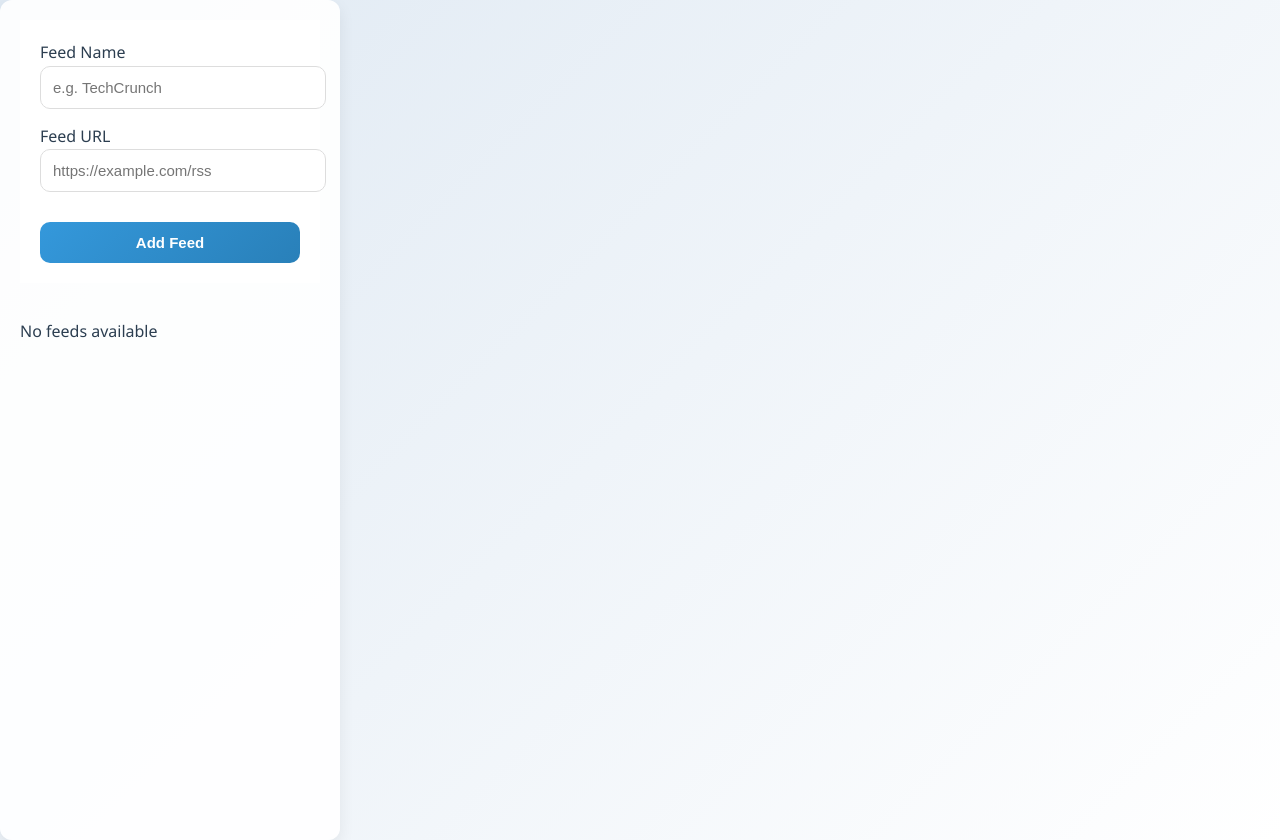
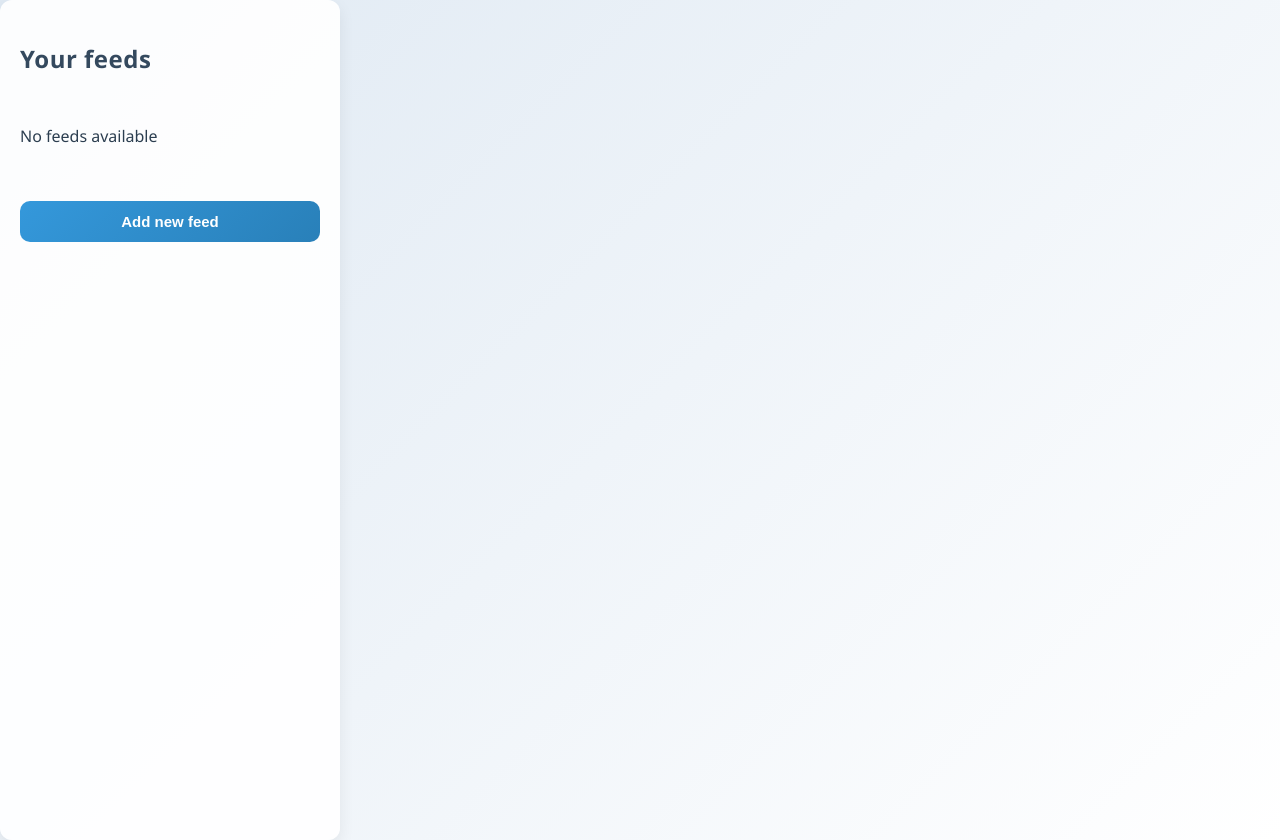
Before and after one commit to unalkyouie/rss-reader-web, a React (Vite) app: page / in a window 1280 px wide. Built offline with nearby package versions, Linux system fonts and the light colour scheme.

Commit message:
refactor: add sidebarcompinent handling feeds managment

```diff
--- a/src/components/MainView.tsx
+++ b/src/components/MainView.tsx
@@ -1,20 +1,15 @@
 import React, { useEffect, useState } from 'react';
-import FeedList from '~/features/feeds/FeedList';
-import FeedForm from '~/features/feeds/FeedForm';
 import ArticlesGrid from '~/features/articles/ArticlesGrid';
 import useFeedArticles from '~/hooks/useFeedArticles';
 import usePersistedFeeds from '~/hooks/usePersistedFeeds';
+import FeedSidebar from '~/features/feeds/FeedSidebar';
 
 const MainView = () => {
-  const [selectedFeed, setSelectedFeed] = useState(() => {
-    return localStorage.getItem('selectedFeedUrl') || '';
-  });
-  const { articles, error, loading } = useFeedArticles(selectedFeed || '');
-  const { feeds, addFeed } = usePersistedFeeds();
-
-  const handleAddFeed = (newFeed: { name: string; url: string }) => {
-    addFeed(newFeed);
-  };
+  const [selectedFeed, setSelectedFeed] = useState(
+    () => localStorage.getItem('selectedFeedUrl') || '',
+  );
+  const { articles, error, loading } = useFeedArticles(selectedFeed);
+  const { feeds } = usePersistedFeeds();
 
   const handleSelectFeed = (url: string) => {
     setSelectedFeed(url);
@@ -23,22 +18,16 @@ const MainView = () => {
 
   useEffect(() => {
     if ((!selectedFeed || !feeds.find((f) => f.url === selectedFeed)) && feeds.length > 0) {
-      setSelectedFeed(feeds[0].url);
-      localStorage.setItem('selectedFeedUrl', feeds[0].url);
+      const defaultFeed = feeds[0].url;
+      setSelectedFeed(defaultFeed);
+      localStorage.setItem('selectedFeedUrl', defaultFeed);
     }
   }, [feeds, selectedFeed]);
 
   return (
     <div className="main-feed-page">
       <div className="layout">
-        <aside className="sidebar">
-          <FeedForm onAddFeed={handleAddFeed} />
-          <FeedList
-            feeds={feeds}
-            onSelectFeed={handleSelectFeed}
-            selectedFeedUrl={selectedFeed ?? undefined}
-          />
-        </aside>
+        <FeedSidebar selectedFeed={selectedFeed} onSelectFeed={handleSelectFeed} />
         <main className="main-content">
           {loading && <div>Loading articles...</div>}
           {error && <div className="error">Error loading articles: {error}</div>}
--- /dev/null
+++ b/src/features/feeds/FeedSidebar.tsx
@@ -0,0 +1,40 @@
+import React, { useState } from 'react';
+import FeedForm from '~/features/feeds/FeedForm';
+import FeedList from '~/features/feeds/FeedList';
+import usePersistedFeeds from '~/hooks/usePersistedFeeds';
+
+interface Props {
+  selectedFeed?: string;
+  onSelectFeed: (url: string) => void;
+}
+
+const FeedSidebar = ({ selectedFeed, onSelectFeed }: Props) => {
+  const { feeds, addFeed } = usePersistedFeeds();
+  const [showForm, setShowForm] = useState(false);
+
+  const handleAddFeed = (feed: { name: string; url: string }) => {
+    addFeed(feed);
+    setShowForm(false);
+  };
+
+  return (
+    <aside className="sidebar">
+      <h2 className="sidebar-title">Your feeds</h2>
+      <FeedList feeds={feeds} onSelectFeed={onSelectFeed} selectedFeedUrl={selectedFeed} />
+
+      <button
+        onClick={() => setShowForm((prev) => !prev)}
+        className="toggle-form-btn"
+        aria-expanded={showForm}
+      >
+        {showForm ? 'Cancel' : 'Add new feed'}
+      </button>
+
+      <div className={`collapsible-form ${showForm ? 'open' : ''}`}>
+        {showForm && <FeedForm onAddFeed={handleAddFeed} />}
+      </div>
+    </aside>
+  );
+};
+
+export default FeedSidebar;
```
